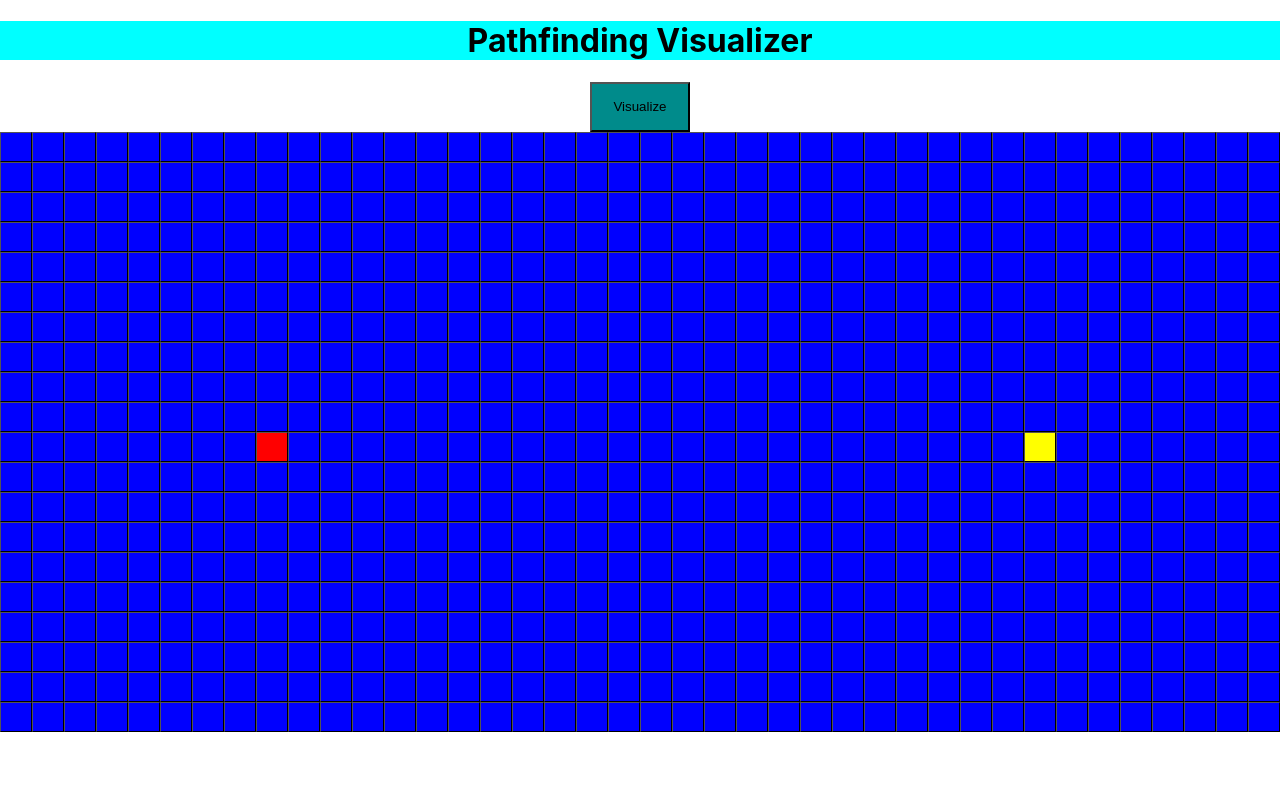
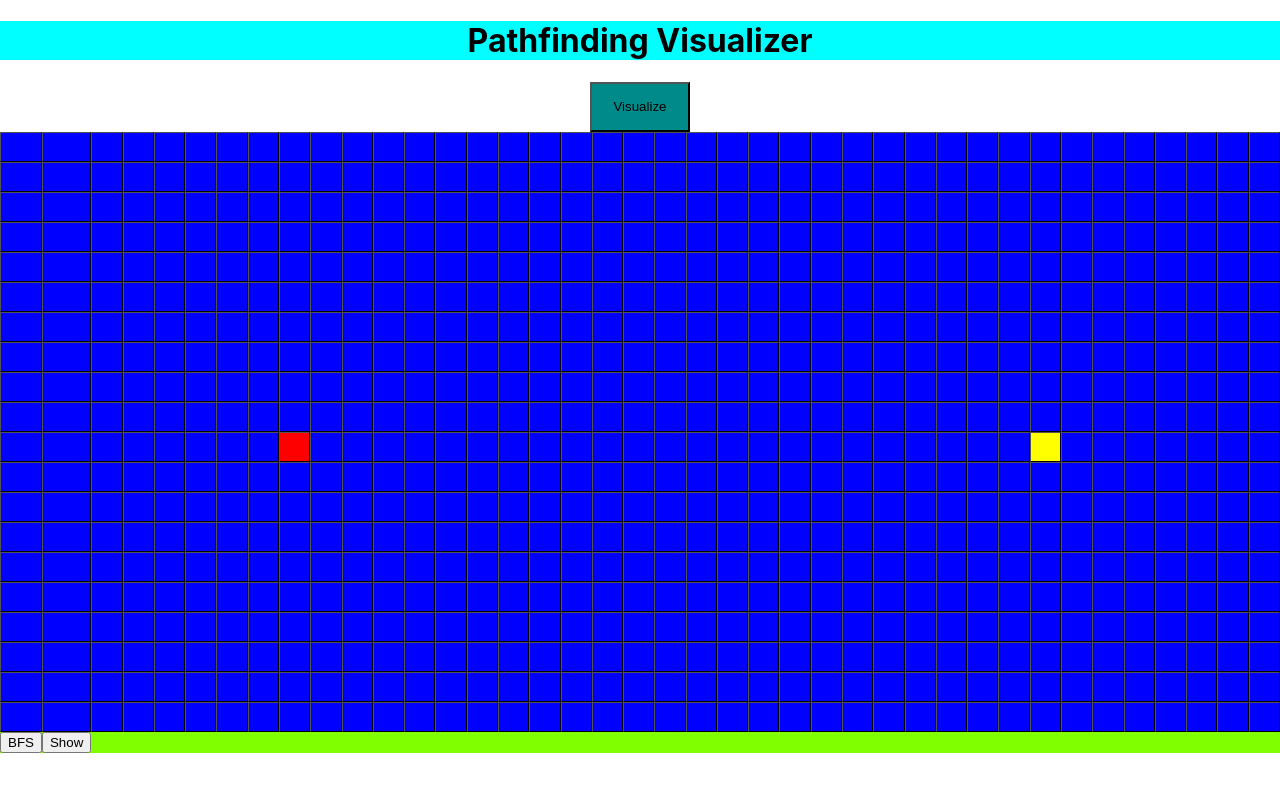
Before and after one commit to BLACKADDER-VIII/Pathfinding_Visualizer, a React (Create React App) app: page / in a window 1280 px wide. Shown: the top 792 px of the page. Built offline with nearby package versions, Linux system fonts and the light colour scheme.

Commit message:
Added BFS

```diff
--- a/src/App.js
+++ b/src/App.js
@@ -1,9 +1,15 @@
 import './App.css';
 import Grid from './grid.jsx'
 import Node1 from './node'
+import bfs from "./BFS";
+import node_info from "./node_info";
 function App() {
-    const v_click = ()=>{
-
+    let grid = new Array(20);
+    for (let i = 0; i < 20; i++) {
+        grid[i] = new Array(40);
+        for (let j = 0; j < 40; j++) {
+            grid[i][j]= new node_info(false,false,false,false);
+        }
     }
   return (
       <>
@@ -14,7 +20,7 @@ function App() {
               <button style={{backgroundColor: "darkcyan",height: 50, width: 100}} onClickCapture={()=>alert("Clicked")}>Visualize</button>
           </div>
       <div className={"container"}>
-        <Grid />
+        <Grid grid={grid}/>
       </div>
       </>
   );
--- /dev/null
+++ b/src/BFS.js
@@ -0,0 +1,29 @@
+import Grid from "./grid";
+
+
+export default function bfs(grid,start){
+    function get_neighbors(grid,node){
+        let neighbors = Array();
+        if(node[0] < 19 && !grid[node[0]+1][node[1]].block && !grid[node[0]+1][node[1]].visited)
+            neighbors.push([node[0]+1,node[1]]);
+        if(node[0] > 0 && !grid[node[0]-1][node[1]].block && !grid[node[0]-1][node[1]].visited)
+            neighbors.push([node[0]-1,node[1]]);
+        if( node[1] >0 && !grid[node[0]][node[1]-1].block && !grid[node[0]][node[1]-1].visited)
+            neighbors.push([node[0],node[1]-1]);
+        if( node[1] < 39 && !grid[node[0]][node[1]+1].block && !grid[node[0]][node[1]+1].visited)
+            neighbors.push([node[0],node[1]+1]);
+        return neighbors;
+    }
+    let q = Array();
+    grid[start[0]][start[1]].visited = true;
+    get_neighbors(grid,start).map(e=>{q.push(e)});
+    while(q.length > 0){
+        let curr = q.shift();
+        if(grid[curr[0]][curr[1]].visited)
+            continue;
+        if(grid[curr[0]][curr[1]].target)
+            break;
+        get_neighbors(grid,curr).map(e=>{q.push(e)});
+        grid[curr[0]][curr[1]].visited = true;
+    }
+}
--- a/src/grid.jsx
+++ b/src/grid.jsx
@@ -2,25 +2,23 @@ import React, {Component} from "react";
 import node_info from './node_info'
 
 import Node1 from './node'
-class Grid extends Component{
-    constructor() {
-        super();
-        this.grid = new Array(10);
-        for (let i = 0; i < 20; i++) {
-            this.grid[i] = new Array(10);
-            for (let j = 0; j < 40; j++) {
-                this.grid[i][j]= new node_info(false,false,false,false);
-            }
-        }
-    }
-    render() {
+import bfs from "./BFS";
+import { useState} from "react";
+import {renderIntoDocument} from "react-dom/test-utils";
+
+const Grid = (props)=>{
+        const [grid, set_grid] = useState(props.grid);
+        const [trigger, set_trigger] = useState(true);
         return (
+            <>
             <div className="Grid">
-                {this.grid.map(e => e.map(f=><Node1 info={f} />))}
-                {this.grid[10][8].start = true}
-                {this.grid[10][32].target = true}
+                {grid.map(e => e.map(f=><Node1 info={f} />))}
+                {grid[10][8].start = true}
+                {grid[10][32].target = true}
+                <button onClickCapture={()=>{bfs(grid,[10,8]); set_trigger(!trigger)}}>BFS</button>
+                <button onClickCapture={()=>grid.map(e=>e.map(f=>console.log(f)))}>Show</button>
             </div>
+                </>
         );
-    }
 }
 export default Grid;
--- a/src/node.jsx
+++ b/src/node.jsx
@@ -1,22 +1,28 @@
-import React, {Component, useState} from "react";
+import React, {Component, useState, useEffect} from "react";
 
-class Node1 extends Component{
-    constructor(props){
-        super(props);
-        this.state = {block: props.info.block, start: props.info.start, target: props.info.target, visited: props.info.visited, dist: -1};
+const Node1 = ({info})=>{
+    const [block, set_block] = useState(info.block);
+    const [start, set_start] = useState(info.start);
+    const [target, set_target] = useState(info.target);
+    const [visited, set_visited] = useState(info.visited);
+    //this.state = {block: props.info.block, start: props.info.start, target: props.info.target, visited: props.info.visited, dist: -1};
+    function bg_set(){
+        if(start)
+            return "red";
+        if(target)
+            return "yellow";
+        if(visited)
+            return "cyan";
+        return block? "green":"blue";
     }
-    bg_set(){
-        if(this.state.start)
-            return "red";
-        if(this.state.target)
-            return "yellow";
-        return this.state.block? "green":"blue";
+    function handle_mouse_click(){
+        set_block( (start || target)? false: !block);
     }
-    render(){
+    useEffect(()=>{set_visited(info.visited); console.log("Updated")},[info.visited]);
+    useEffect(()=>{info.block = block}, [block]);
         return(
-            <button style={{backgroundColor: this.bg_set(), padding: 6, borderWidth: 0.1,borderColor:"black", margin: 0, height: 30}} onMouseOver={()=>this.setState({block: (this.state.start || this.state.target)? false: !this.state.block})} onClick={()=>this.setState({target: !this.state.target, start: false, block: false})} onDoubleClick={()=>this.setState({start: !this.state.start, target: false, block: false})}></button>
+            <button style={{backgroundColor: bg_set(), padding: 6, borderWidth: 0.1,borderColor:"black", margin: 0, height: 30}} onClick={()=>handle_mouse_click()} onDoubleClick={()=>console.log(info)}></button>
         );
-    }
 }
 
 export default Node1;
```
